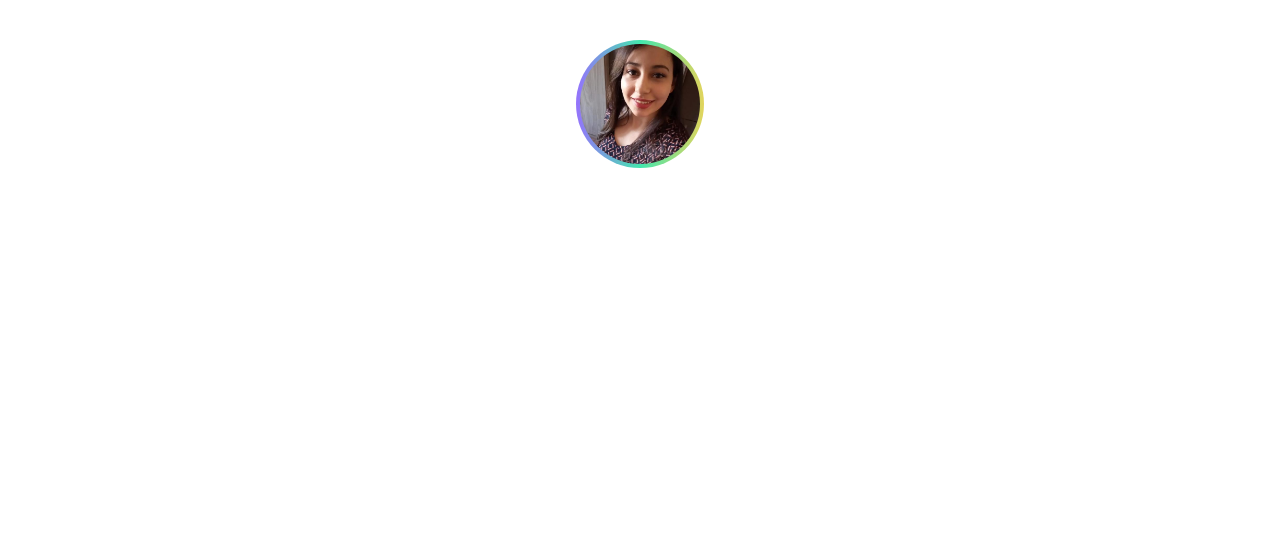
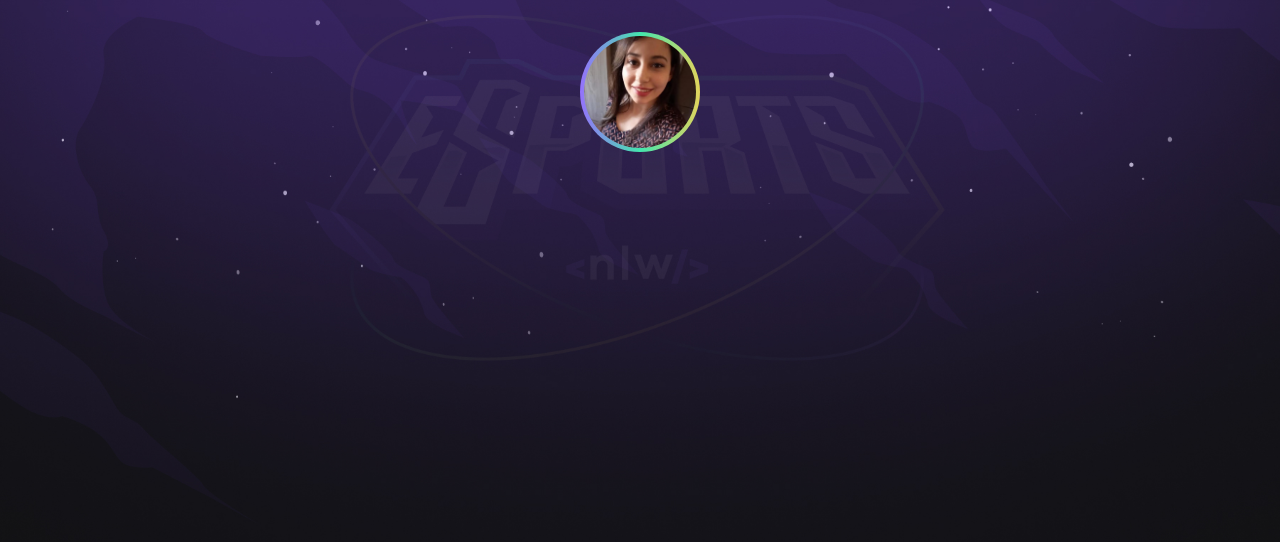
Before and after one commit to CarolMaiaP/react-esports-explorer, a React (Vite) app: page / in a window 1280 px wide. Shown: the top 542 px of the page. Built offline with nearby package versions, Linux system fonts and the light colour scheme.

Commit message:
styles: global styles added

```diff
--- a/index.html
+++ b/index.html
@@ -2,8 +2,11 @@
 <html lang="en">
   <head>
     <meta charset="UTF-8" />
+    <link rel="preconnect" href="https://fonts.googleapis.com">
+    <link rel="preconnect" href="https://fonts.gstatic.com" crossorigin>
     <link rel="icon" type="image/svg+xml" href="/vite.svg" />
     <meta name="viewport" content="width=device-width, initial-scale=1.0" />
+    <link href="https://fonts.googleapis.com/css2?family=Inter:wght@400;600;700&display=swap" rel="stylesheet">
     <title>Vite + React + TS</title>
   </head>
   <body>
--- a/src/main.tsx
+++ b/src/main.tsx
@@ -1,6 +1,7 @@
 import React from 'react'
 import ReactDOM from 'react-dom/client'
 import App from './App'
+import './styles/global.css'
 
 ReactDOM.createRoot(document.getElementById('root') as HTMLElement).render(
   <React.StrictMode>
--- /dev/null
+++ b/src/styles/global.css
@@ -0,0 +1,22 @@
+* {
+  margin: 0;
+  padding: 0;
+  box-sizing: border-box;
+}
+
+ul {
+  list-style: none;
+}
+
+body {
+  background-image: url(../assets/bg.jpg);
+  background-position: top center;
+  background-size: 100% auto;
+  background-repeat: no-repeat;
+  background-color: #121214;
+}
+
+body * {
+  font-family: 'Inter', sans-serif;
+  line-height: 160%;
+}
```
Also changed, not shown: src/assets/bg.jpg (added).
